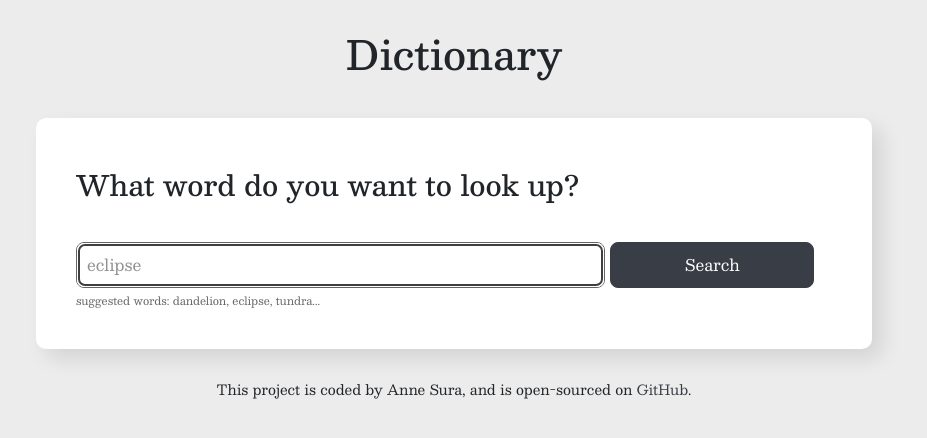
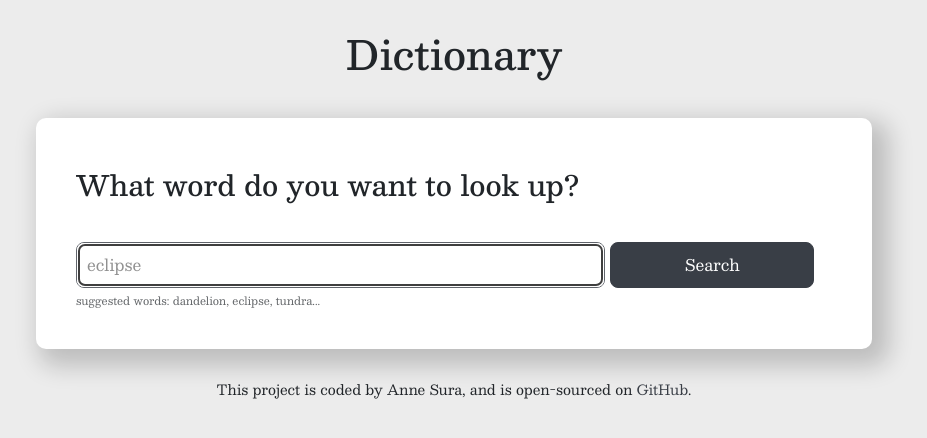
Before and after one commit to annesura/react-dictionary-project, a React (Create React App) app: page / in a window 1280 px wide. Shown: the top 438 px of the page, without its empty margins (186-1113 px from the left). Built offline with nearby package versions, Linux system fonts and the light colour scheme; no server answers.

Commit message:
Fixed missing prop

```diff
--- a/src/Dictionary.css
+++ b/src/Dictionary.css
@@ -8,7 +8,7 @@
     padding: 40px;
     border-radius: 10px;
     margin: 20px;
-    box-shadow: 10px 10px 20px rgba(0, 0, 0, 0.1);
+    box-shadow: 10px 10px 24px 7px rgba(0, 0, 0, 0.2);
     text-align: start;
 }
 
--- a/src/Photos.js
+++ b/src/Photos.js
@@ -10,7 +10,7 @@ export default function Photos(props) {
                 {props.photos.slice(3).map(function(photo, index) {
                     return (
                     <div className="col-4 mt-2 mb-2" key={index}>
-                        <a href={photo.src.original} target="_blank" rel="noreferrer">
+                        <a href={photo.src.original} alt={photo.src.alt} target="_blank" rel="noreferrer">
                             <img src={photo.src.landscape} className="img-fluid" />
                         </a>
                     </div> );
```
